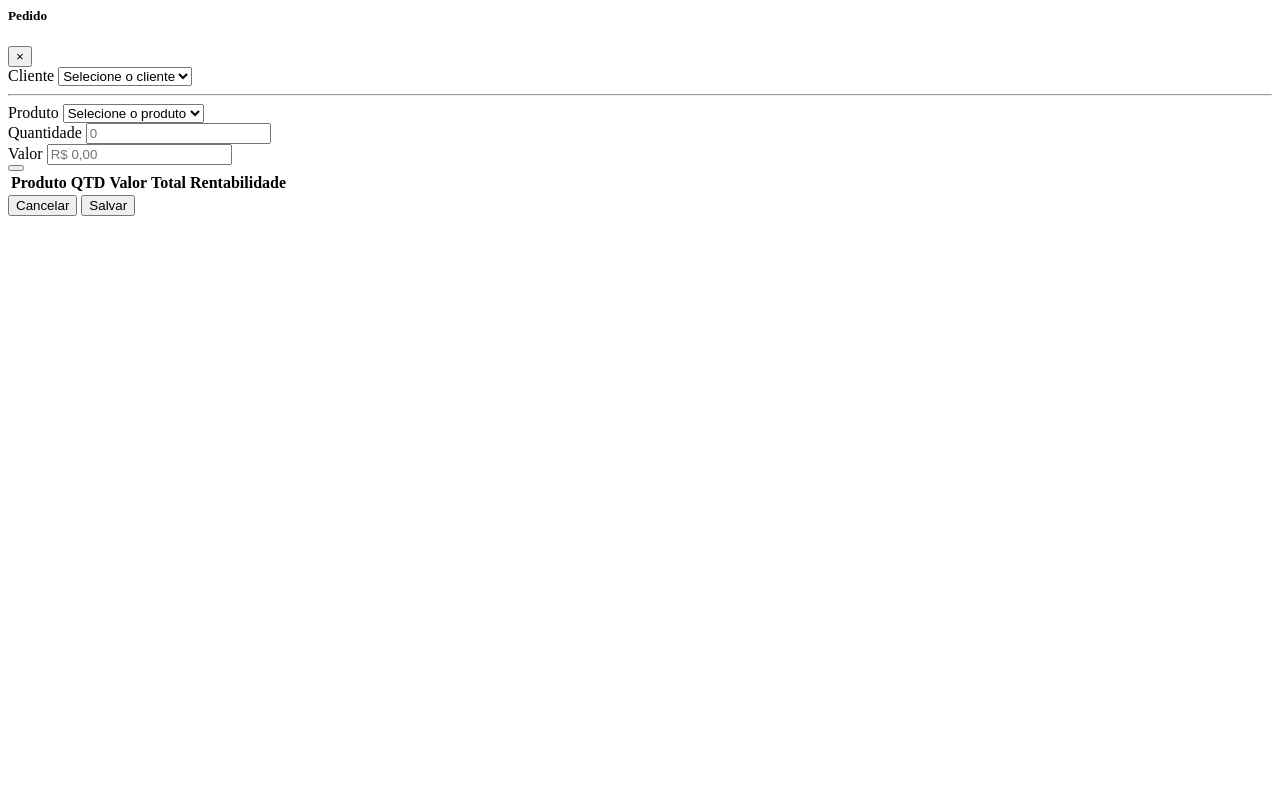
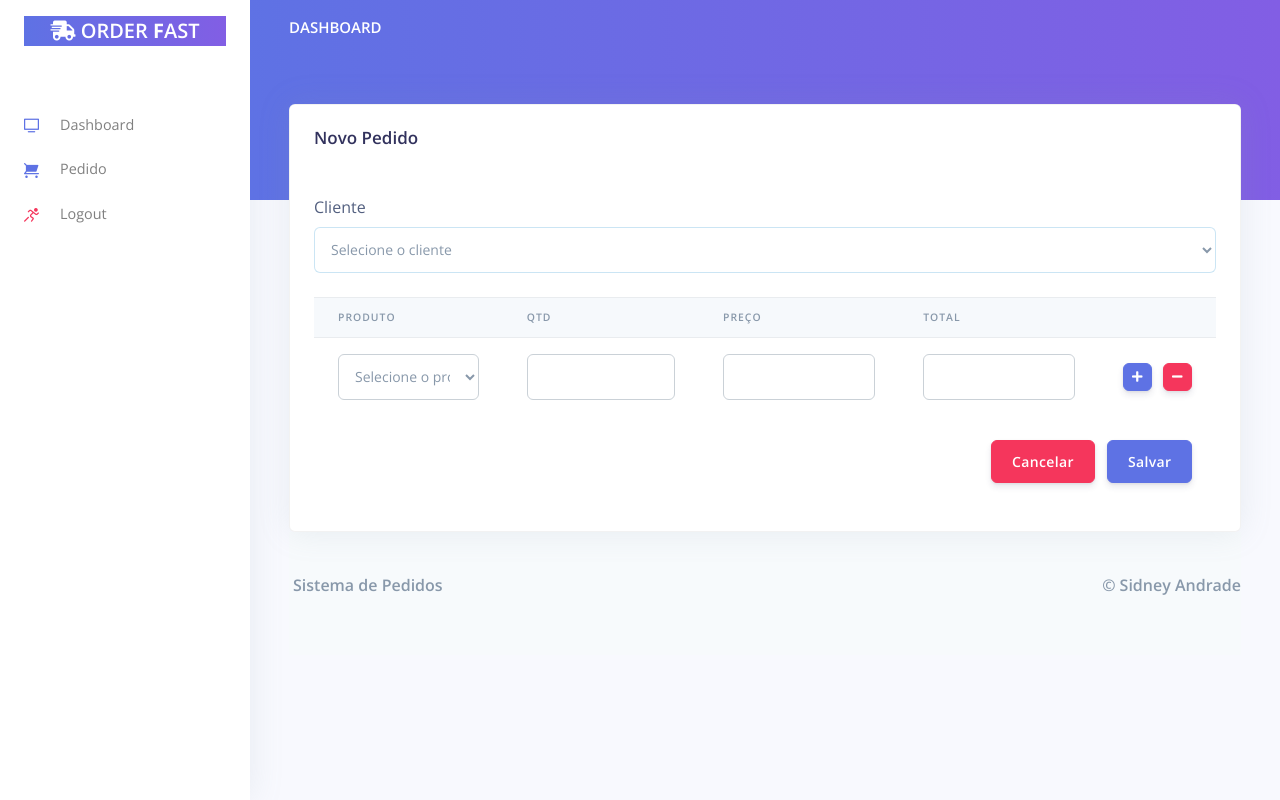
Before and after one commit to Sidneyasjr/pedidos, a Django app: template core/templates/order.html in a window 1280 px wide. Run offline with Django 3.2, Linux system fonts and the light colour scheme; the template is opened without the code that fills it: values that come from a table or form of the project are taken from there, others are empty; tables that the repository leaves empty hold one stand-in row (values such as "Sample post"); lists and menus that the app fills with data are empty; some libraries are stand-ins or nearby versions.

Commit message:
Iniado cadastro do pedido

```diff
--- /dev/null
+++ b/app/forms.py
@@ -0,0 +1,19 @@
+from django import forms
+
+from .models import Customer, Product
+
+
+class OrderForm(forms.Form):
+    customer = forms.ChoiceField(label='Cliente',
+                                 choices=[('0', 'Selecione o cliente')] + [(customer.id, customer.name) for customer in
+                                                                           Customer.objects.all()])
+
+
+class ItemForm(forms.Form):
+    product = forms.ChoiceField(label='Prduto',
+                                choices=[('0', 'Selecione o produto')] + [(product.id, product.name) for product in
+                                                                          Product.objects.all()])
+    quantity = forms.IntegerField(label='Quantidade')
+    price = forms.FloatField(label='Praço')
+    total = forms.FloatField(label='Total')
+    rentability = forms.ChoiceField(label='Rentabilidade')
--- a/app/services.py
+++ b/app/services.py
@@ -1,5 +1,6 @@
+from django.db.models import Sum
+
 from .models import Order
-from django.db.models import Sum
 
 
 def list_orders():
--- a/app/templatetags/omfilters.py
+++ b/app/templatetags/omfilters.py
@@ -1,10 +1,15 @@
-from django.template import Library
+from django import template
 
 from utils import utils
 
-register = Library()
+register = template.Library()
 
 
 @register.filter
 def format_price(val):
     return utils.format_price(val)
+
+
+@register.filter(name='addclass')
+def addclass(value, arg):
+    return value.as_widget(attrs={'class': arg})
--- a/app/urls.py
+++ b/app/urls.py
@@ -1,12 +1,7 @@
-from django.urls import path, re_path
+from django.urls import path
 from app import views
 
 urlpatterns = [
-
-    # The home page
     path('', views.index, name='home'),
-
-    # Matches any html file
-    re_path(r'^.*\.*', views.pages, name='pages'),
-
+    path('pedido', views.create, name='order'),
 ]
--- a/core/settings.py
+++ b/core/settings.py
@@ -14,7 +14,7 @@ SECRET_KEY = config('SECRET_KEY', default='S#perS3crEt_1122')
 DEBUG = config('DEBUG', default=True, cast=bool)
 
 # load production server from .env
-ALLOWED_HOSTS = ['localhost', '127.0.0.1', config('SERVER', default='127.0.0.1')]
+ALLOWED_HOSTS = ['localhost', '127.0.0.1', '192.168.0.100', config('SERVER', default='127.0.0.1')]
 
 # Application definition
 
--- a/core/templates/includes/scripts-fullscreen.html
+++ b/core/templates/includes/scripts-fullscreen.html
@@ -2,7 +2,6 @@
 
 <!--   Core   -->
 <script src="{% static '/assets/js/plugins/jquery/dist/jquery.min.js' %}"></script>
-<script src="{% static 'assets/js/plugins/bootstrap/dist/js/bootstrap.bundle.min.js' %}"></script>
-<!--   Optional JS   -->
+<script src="{% static '/assets/js/plugins/bootstrap/dist/js/bootstrap.bundle.min.js' %}"></script>
 <!--   Argon JS   -->
 <script src="{% static '/assets/js/argon-dashboard.min.js' %}"></script>
--- a/core/templates/includes/scripts.html
+++ b/core/templates/includes/scripts.html
@@ -3,6 +3,5 @@
 <!--   Core   -->
 <script src="{% static '/assets/js/plugins/jquery/dist/jquery.min.js' %}"></script>
 <script src="{% static '/assets/js/plugins/bootstrap/dist/js/bootstrap.bundle.min.js' %}"></script>
-
 <!--   Argon JS   -->
 <script src="{% static '/assets/js/argon-dashboard.min.js' %}"></script>
--- a/core/templates/includes/sidenav.html
+++ b/core/templates/includes/sidenav.html
@@ -36,6 +36,11 @@
                             class="ni ni-tv-2 text-primary"></i> Dashboard
                     </a>
                 </li>
+            <li class="nav-item">
+                    <a class=" nav-link {% if 'order' in segment %} active {% endif %}" href="{% url 'order' %}"> <i
+                            class="ni ni-cart text-primary"></i> Pedido
+                    </a>
+                </li>
                 <li class="nav-item">
                     <a class="nav-link" href="{% url 'logout' %}">
                         <i class="ni ni-user-run text-red"></i> Logout
--- a/core/templates/layouts/base-fullscreen.html
+++ b/core/templates/layouts/base-fullscreen.html
@@ -3,7 +3,7 @@
 
 <!-- Static assets - Used to load the Favicon -->
 {% load static %}
-
+{% load omfilters %}
 <head>
   <meta charset="utf-8" />
   <meta name="viewport" content="width=device-width, initial-scale=1, shrink-to-fit=no">
--- a/core/templates/layouts/base.html
+++ b/core/templates/layouts/base.html
@@ -3,7 +3,7 @@
 
 <!-- Static assets - Used to load the Favicon -->
 {% load static %}
-
+{% load omfilters %}
 <head>
     <meta charset="utf-8"/>
     <meta name="viewport" content="width=device-width, initial-scale=1, shrink-to-fit=no">
--- a/core/templates/order.html
+++ b/core/templates/order.html
@@ -1,63 +1,33 @@
-<!-- Modal -->
-<div class="modal fade" id="order" data-backdrop="static" data-keyboard="false" tabindex="-1"
-     aria-labelledby="orderModalLabel" aria-hidden="true">
-    <div class="modal-dialog modal-lg modal-dialog-centered" role="document">
-        <div class="modal-content">
-            <div class="modal-header">
-                <h5 class="modal-title" id="exampleModalLabel">Pedido</h5>
-                <button type="button" class="close" data-dismiss="modal" aria-label="Close">
-                    <span aria-hidden="true">&times;</span>
-                </button>
+{% extends 'layouts/base.html' %}
+
+{% load omfilters %}
+
+{% block title %} Pedido {% endblock title %}
+
+{% block content %}
+
+    <!-- Header -->
+    <div class="header bg-gradient-primary pb-6 pt-5 pt-md-8"></div>
+
+    <div class="container-fluid mt--7">
+
+        <!-- Table -->
+        <div class="row">
+            <div class="col">
+                <div class="card shadow">
+                    <div class="card-header border-0">
+                        <h3 class="mb-0">Novo Pedido</h3>
                     </div>
-            <div class="modal-body">
-                <form role="form">
+                    <div class="card-body">
+                        <form role="form" method="post">
+                            {% csrf_token %}
                             <div class="row">
                                 <div class="col-md-12">
                                     <div class="form-group">
-                                <label for="customer">Cliente</label>
-                                <select class="form-control form-control-alternative"
-                                        aria-label="Default select example" id="customer">
-                                    <option selected disabled>Selecione o cliente</option>
-                                    <option value="1">One</option>
-                                    <option value="2">Two</option>
-                                    <option value="3">Three</option>
-                                </select>
+                                        {{form_order.customer.errors}}
+                                        <label for="{{ form_order.customer.id_for_label }}">{{ form_order.customer.label }}</label>
+                                        {{ form_order.customer|addclass:'form-control' }}
                                     </div>
-                        </div>
-                    </div>
-                    <hr>
-                    <div class="row">
-                        <div class="col-md-12">
-                            <div class="form-group">
-                                <label for="product">Produto</label>
-                                <select class="form-control form-control-alternative"
-                                        aria-label="Default select example" id="product">
-                                    <option selected disabled>Selecione o produto</option>
-                                    <option value="1">One</option>
-                                    <option value="2">Two</option>
-                                    <option value="3">Three</option>
-                                </select>
-                            </div>
-                        </div>
-                    </div>
-                    <div class="row">
-                        <div class="col-md-4">
-                            <div class="form-group">
-                                <label for="quantity">Quantidade</label>
-                                <input type="number" min="0" class="form-control"
-                                       id="quantity" placeholder="0">
-                            </div>
-                        </div>
-                        <div class="col-md-7">
-                            <div class="form-group">
-                                <label for="valueItem">Valor</label>
-                                <input type="number" min="0" class="form-control"
-                                       id="valueItem" placeholder="R$ 0,00">
-                            </div>
-                        </div>
-                        <div class="col-md-1 align-self-center">
-                            <button type="button" onclick="addItem()" class="btn btn-primary btn-sm"><i
-                                    class="fas fa-plus"></i></button>
                                 </div>
                             </div>
                             <div class="table-responsive">
@@ -66,13 +36,24 @@
                                     <tr>
                                         <th scope="col">Produto</th>
                                         <th scope="col">QTD</th>
-                                <th scope="col">Valor</th>
+                                        <th scope="col">Preço</th>
                                         <th scope="col">Total</th>
-                                <th scope="col">Rentabilidade</th>
                                         <th scope="col"></th>
                                     </tr>
                                     </thead>
                                     <tbody>
+                                    <tr>
+                                        <td>{{ form_item.product|addclass:'form-control' }}</td>
+                                        <td>{{ form_item.quantity|addclass:'form-control' }}</td>
+                                        <td>{{ form_item.price|addclass:'form-control' }}</td>
+                                        <td>{{ form_item.total|addclass:'form-control' }}</td>
+                                        <td>
+                                            <button type="button" class="btn btnAdd btn-primary btn-sm"><i
+                                                    class="fas fa-plus"></i></button>
+                                            <button type="button" class="btn btnRemove btn-danger btn-sm"><i
+                                                    class="fas fa-minus"></i></button>
+                                        </td>
+                                    </tr>
                                     </tbody>
                                 </table>
                             </div>
@@ -80,52 +61,31 @@
                                 <button type="button" class="btn btn-danger" data-dismiss="modal">
                                     Cancelar
                                 </button>
-                        <button type="button" class="btn btn-primary">Salvar</button>
+                                <button type="submit" class="btn btn-primary">Salvar</button>
                             </div>
                         </form>
                     </div>
-
                 </div>
             </div>
         </div>
 
+        {% include "includes/footer.html" %}
+
+    </div>
+
+{% endblock content %}
+
+<!-- Specific JS goes HERE -->
 {% block javascripts %}
     <script>
-        function addItem() {
-            if (!document.getElementById('quantity').value || !document.getElementById('valueItem').value) {
-                if (!document.getElementById('quantity').value) {
-                    document.getElementById('quantity').classList.add('is-invalid');
-                } else {
-                    document.getElementById('valueItem').classList.add('is-invalid');
-                }
+        $('#items').on('click', '.btnAdd', function () {
+            let $row = $(this).closest('tr'),
+                $newRow = $row.clone(true);
+            $row.after($newRow);
+        })
 
-            } else {
-                let tableItems = document.getElementById('items');
-                let numberLines = tableItems.rows.length;
-                let line = tableItems.insertRow(numberLines);
-                let product = line.insertCell(0);
-                let quantity = line.insertCell(1);
-                let valueItem = line.insertCell(2);
-                let total = line.insertCell(3);
-                let rentability = line.insertCell(4);
-                let action = line.insertCell(5);
-                product.innerHTML = document.getElementById('product').value;
-                quantity.innerHTML = document.getElementById('quantity').value;
-                valueItem.innerHTML = parseFloat(document.getElementById('valueItem').value).toLocaleString('pt-br', {
-                    style: 'currency',
-                    currency: 'BRL'
+        $("#items").on("click", ".btnRemove", function () {
+            $(this).closest('tr').remove();
         });
-                let totalItem = parseFloat(document.getElementById('quantity').value * document.getElementById('valueItem').value);
-                total.innerHTML = totalItem.toLocaleString('pt-br', {style: 'currency', currency: 'BRL'});
-                rentability.innerHTML = 'Bom';
-                action.innerHTML = '<button type="button" onclick="removeItem(this)" class="btn btn-danger btn-sm"><i class="fas fa-minus-circle"></i></button>';
-            }
-        }
-
-        function removeItem(line) {
-            let item = line.parentNode.parentNode.rowIndex;
-            document.getElementById('items').deleteRow(item);
-        }
     </script>
-
 {% endblock javascripts %}
```
Also changed, not shown: app/views.py (+27 -23 lines), core/templates/index.html (+4 -7 lines). Lines whose indentation alone changed are shown as unchanged.
